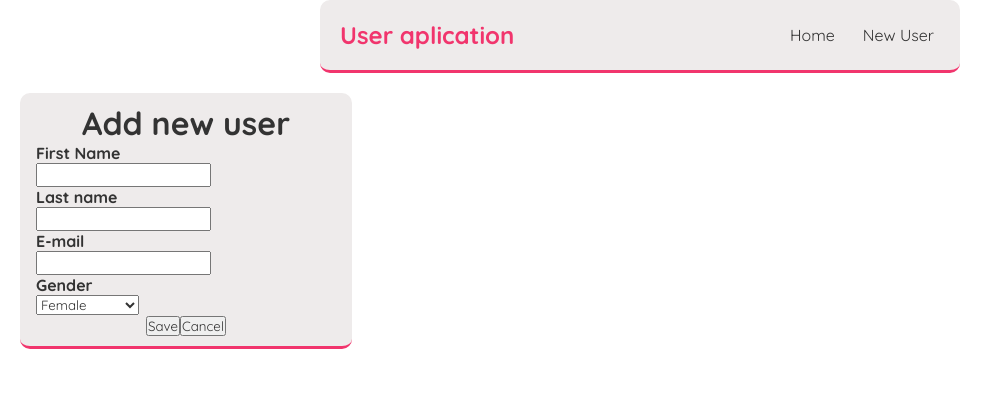
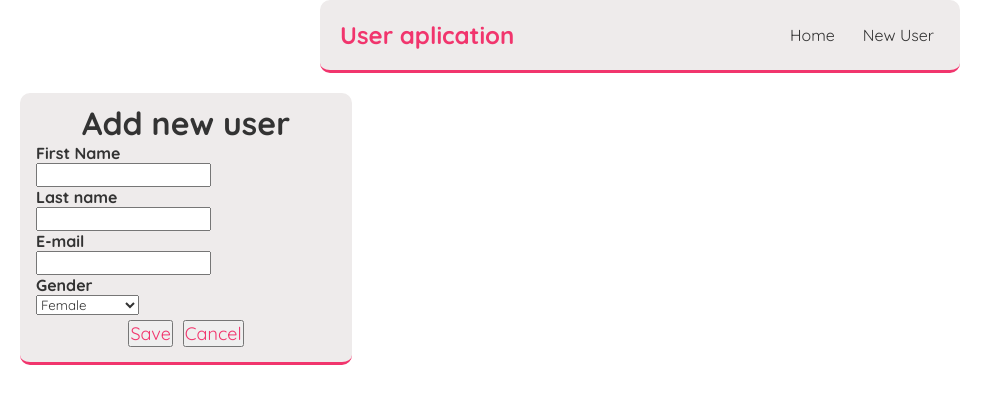
Before and after one commit to BranimirMaksimovic/UserApp1, a React (Create React App) app: page /users/create in a window 1280 px wide. Shown: the top 404 px of the page, without its empty margins (0-1003 px from the left). Built offline with nearby package versions, Linux system fonts and the light colour scheme.

Commit message:
update-and-css

```diff
--- a/src/App.js
+++ b/src/App.js
@@ -18,6 +18,7 @@ function App() {
 
   const deleteUser = (id) => {
     let newUsers = users.filter((user) => user.id !== id);
+
     setUsers(newUsers);
     navigate("/", { replace: true });
   };
@@ -32,9 +33,10 @@ function App() {
 
   const newUser = (newUser) => {
     let lastUser = users[users.length - 1];
-    let newUserId = lastUser + 1;
+    let newUserId = lastUser.id + 1;
     let newUsers = [...users, { id: newUserId, ...newUser }];
     setUsers(newUsers);
+    console.log(newUsers);
     navigate("/", { replace: true });
   };
 
--- a/src/components/Navbar.js
+++ b/src/components/Navbar.js
@@ -6,8 +6,6 @@ const Navbar = () => {
       <h1>User aplication</h1>
       <div className="links">
         <Link to="/">Home</Link>
-        {/* <Link to=":userId">User</Link> */}
-
         <Link to={`/users/create`}>New User</Link>
       </div>
     </nav>
--- a/src/components/pages/DeleteUser.js
+++ b/src/components/pages/DeleteUser.js
@@ -1,4 +1,4 @@
-import { useParams } from "react-router-dom";
+import { useNavigate, useParams } from "react-router-dom";
 
 const DeleteUser = ({ findUser, deleteUser }) => {
   let { userId } = useParams();
@@ -18,6 +18,9 @@ const DeleteUserForm = ({
   gender,
   deleteUser,
 }) => {
+  let navigate = useNavigate();
+
+  const onFormCancel = () => navigate("/", { replace: true });
   return (
     <div className="delete-user">
       <div>Brisanje usera</div>
@@ -27,8 +30,11 @@ const DeleteUserForm = ({
       </h1>
       <h2>{email}</h2>
       <h3>{gender}</h3>
-      <button className="delete-btn" onClick={() => deleteUser(id)}>
+      <button className="btn" onClick={() => deleteUser(id)}>
         Delete
+      </button>
+      <button className="btn" type="button" onClick={onFormCancel}>
+        Cancel
       </button>
     </div>
   );
--- a/src/components/pages/NewUser.js
+++ b/src/components/pages/NewUser.js
@@ -62,8 +62,10 @@ const NewUserForm = ({ newUser, availableGenders }) => {
           )
         }
       />
-      <button type="submit">Save</button>
-      <button type="button" onClick={onFormCancel}>
+      <button className="btn" type="submit">
+        Save
+      </button>
+      <button className="btn" type="button" onClick={onFormCancel}>
         Cancel
       </button>
     </form>
--- a/src/components/pages/UpadteUser.js
+++ b/src/components/pages/UpadteUser.js
@@ -91,8 +91,10 @@ const UpdateUserForm = ({
           )
         }
       />
-      <button type="submit">Save</button>
-      <button type="button" onClick={onFormCancel}>
+      <button className="btn" type="submit">
+        Save
+      </button>
+      <button className="btn" type="button" onClick={onFormCancel}>
         Cancel
       </button>
     </form>
--- a/src/components/pages/User.js
+++ b/src/components/pages/User.js
@@ -26,7 +26,7 @@ const UserInformation = ({ id, first_name, last_name, email, gender }) => {
       <p> {email} </p>
       <p> {gender} </p>
       {/*dodao button za vracanje na sve korisnike*/}
-      <button className="back-btn" type="button" onClick={onFormCancel}>
+      <button className="btn" type="button" onClick={onFormCancel}>
         Back to all users
       </button>
     </div>
--- a/src/index.css
+++ b/src/index.css
@@ -88,14 +88,12 @@
   border-bottom: 3px solid #f1356d;
   text-align: center;
 }
-.delete-btn {
+.btn {
   color: #f1356d;
   font-size: large;
+  margin: 5px;
 }
-.back-btn {
-  color: #f1356d;
-  font-size: large;
-}
+
 .update-user-form {
   padding: 10px 16px;
   margin: 20px 0;
```
